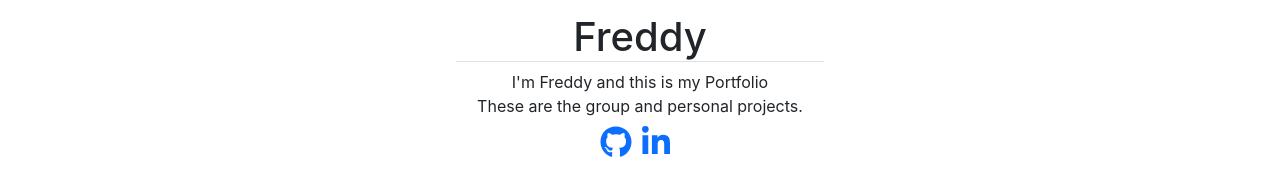
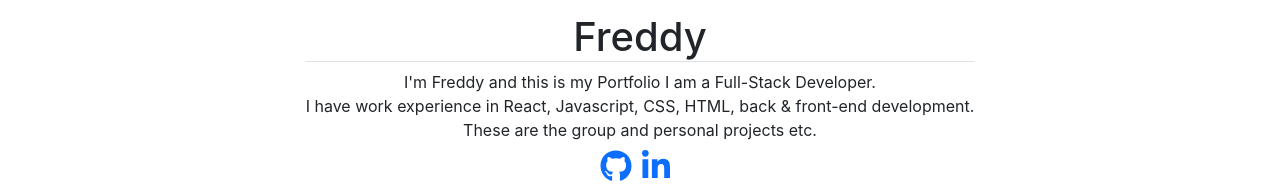
Before and after one commit to rakky21/re-ux, a React (Create React App) app in the folder client/: page / in a window 1280 px wide. Shown: the part 385-577 px from the top of the page. Built offline with nearby package versions, Linux system fonts and the light colour scheme.

Commit message:
Fixed the about section

```diff
--- a/client/src/components/About/About.js
+++ b/client/src/components/About/About.js
@@ -15,8 +15,11 @@ function About() {
         <div className="card-body">
           <h1 className="card-title border-bottom"> Freddy </h1>
           <p className="card-text my-2">
-            I'm Freddy and this is my Portfolio <br /> These are the group and
-            personal projects.
+            I'm Freddy and this is my Portfolio I am a Full-Stack Developer.{" "}
+            <br />
+            I have work experience in React, Javascript, CSS, HTML, back &
+            front-end development. <br />
+            These are the group and personal projects etc.
           </p>
           <a
             href="https://github.com/rakky21"
```
